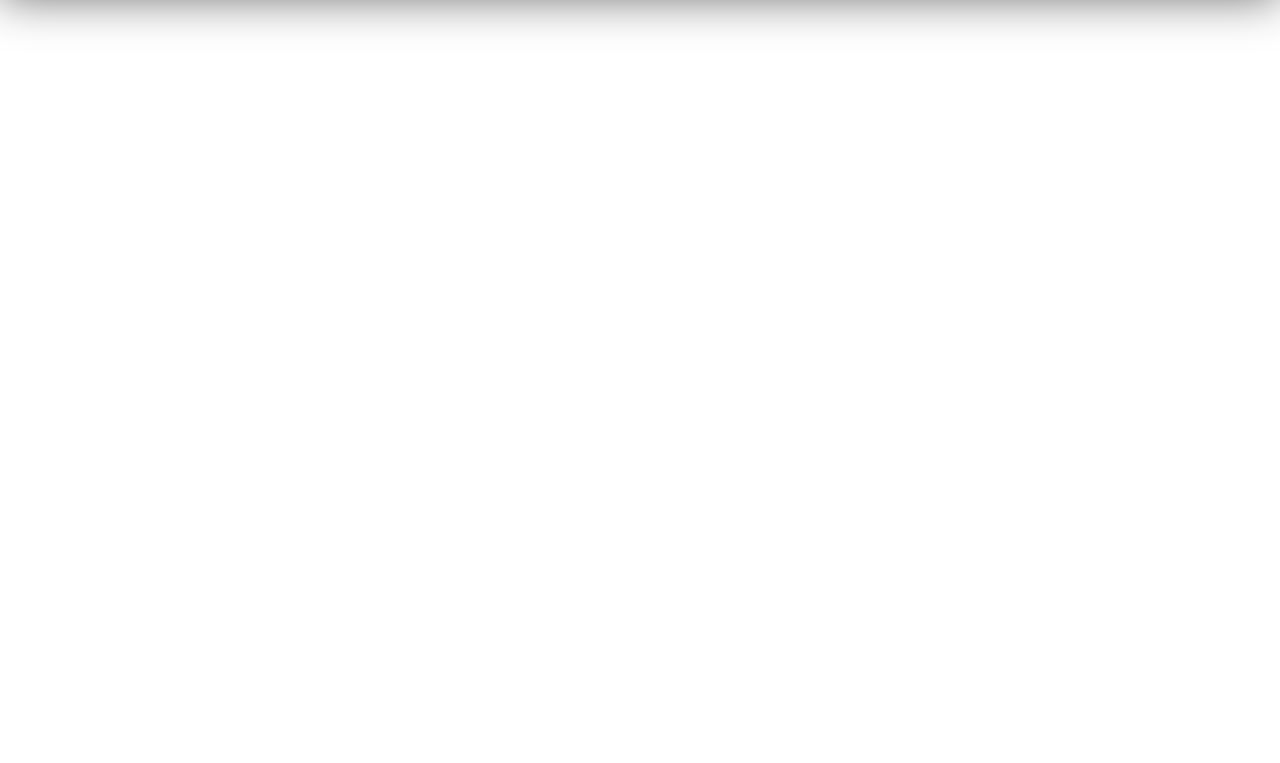
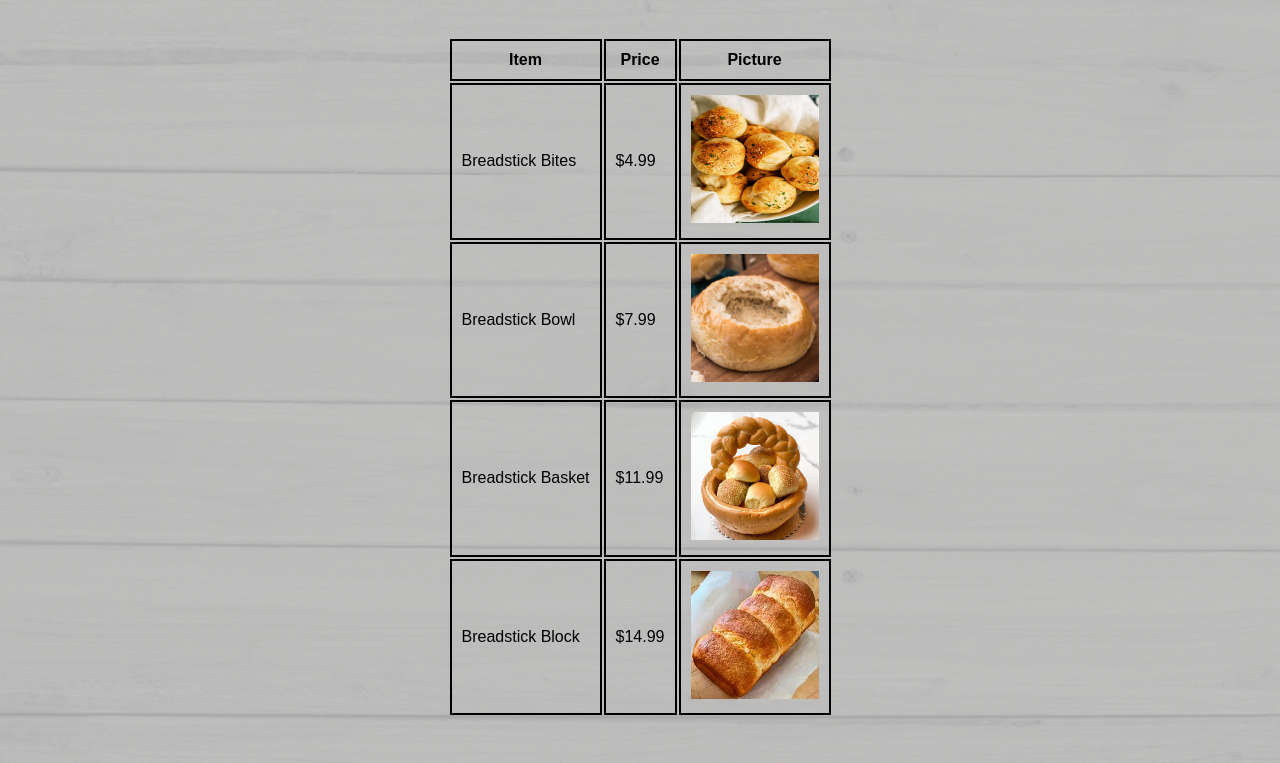
Before and after one commit to GhostDaGhost/html-class-final-project, a plain HTML site: page pages/menu.html in a window 1280 px wide. Shown: the part 183-946 px from the top of the page. Before the commit the page ends 800 px from the top, so only its background shows below. Drawn offline with Linux system fonts and the light colour scheme; a web font is replaced by a local one.

Commit message:
feat: add menu table

```diff
--- a/pages/menu.html
+++ b/pages/menu.html
@@ -35,5 +35,62 @@
                 <h1 id="menu-title">Blodgett Breadsticks Menu</h1>
             </div>
         </div>
+
+        <div id="menu-wrapper">
+            <div id="menu-bg"></div>
+            <div id="menu-fore">
+                <table id="menu">
+                    <tr>
+                        <th>Item</th>
+                        <th>Price</th>
+                        <th>Picture</th>
+                    </tr>
+                    <tr>
+                        <td>Breadstick Bites</td>
+                        <td>$4.99</td>
+                        <td>
+                            <img
+                                class="menu-img"
+                                src="../images/bread-bites.jpg"
+                                alt="Bread bites"
+                            />
+                        </td>
+                    </tr>
+                    <tr>
+                        <td>Breadstick Bowl</td>
+                        <td>$7.99</td>
+                        <td>
+                            <img
+                                class="menu-img"
+                                src="../images/bread-bowl.jpg"
+                                alt="Bread bowl"
+                            />
+                        </td>
+                    </tr>
+                    <tr>
+                        <td>Breadstick Basket</td>
+                        <td>$11.99</td>
+                        <td>
+                            <img
+                                class="menu-img"
+                                src="../images/bread-basket.jpg"
+                                alt="Bread basket"
+                            />
+                        </td>
+                    </tr>
+                    <tr>
+                        <td>Breadstick Block</td>
+                        <td>$14.99</td>
+                        <td>
+                            <img
+                                class="menu-img"
+                                src="../images/bread-block.jpg"
+                                alt="Bread block"
+                            />
+                        </td>
+                    </tr>
+                </table>
+            </div>
+        </div>
     </body>
 </html>
--- a/styles/index.css
+++ b/styles/index.css
@@ -215,7 +215,7 @@
 }
 
 /* ====================================================== */
-/* ======================== MENU ======================== */
+/* ===================== MENU BANNER ==================== */
 /* ====================================================== */
 
 /* Menu Banner Wrapper */
@@ -264,6 +264,51 @@
 }
 
 /* ====================================================== */
+/* ======================== MENU ======================== */
+/* ====================================================== */
+
+/* Menu Wrapper */
+#menu-wrapper {
+    /* Size */
+    width: 100vw;
+    height: 800px;
+}
+
+/* Menu Banner Contents */
+#menu-fore,
+#menu-bg {
+    position: absolute;
+    width: 100vw;
+    height: 800px;
+}
+
+#menu-fore {
+    /* Position children */
+    display: flex;
+    flex-direction: column;
+    justify-content: start;
+    align-items: center;
+    padding: 40px;
+    box-sizing: border-box;
+}
+
+#menu-bg {
+    background-image: url("../images/menu-texture.jpg");
+    filter: grayscale(90%) contrast(10%) brightness(140%);
+}
+
+#menu th,
+#menu td {
+    border: 2px solid black;
+    padding: 10px;
+}
+
+.menu-img {
+    width: 128px;
+    height: 128px;
+}
+
+/* ====================================================== */
 /* ======================= FOOTER ======================= */
 /* ====================================================== */
 
```
Also changed, not shown: images/bread-basket.jpg (added), images/bread-bites.jpg (added), images/bread-block.jpg (added), images/bread-bowl.jpg (added), images/menu-texture.jpg (added).
